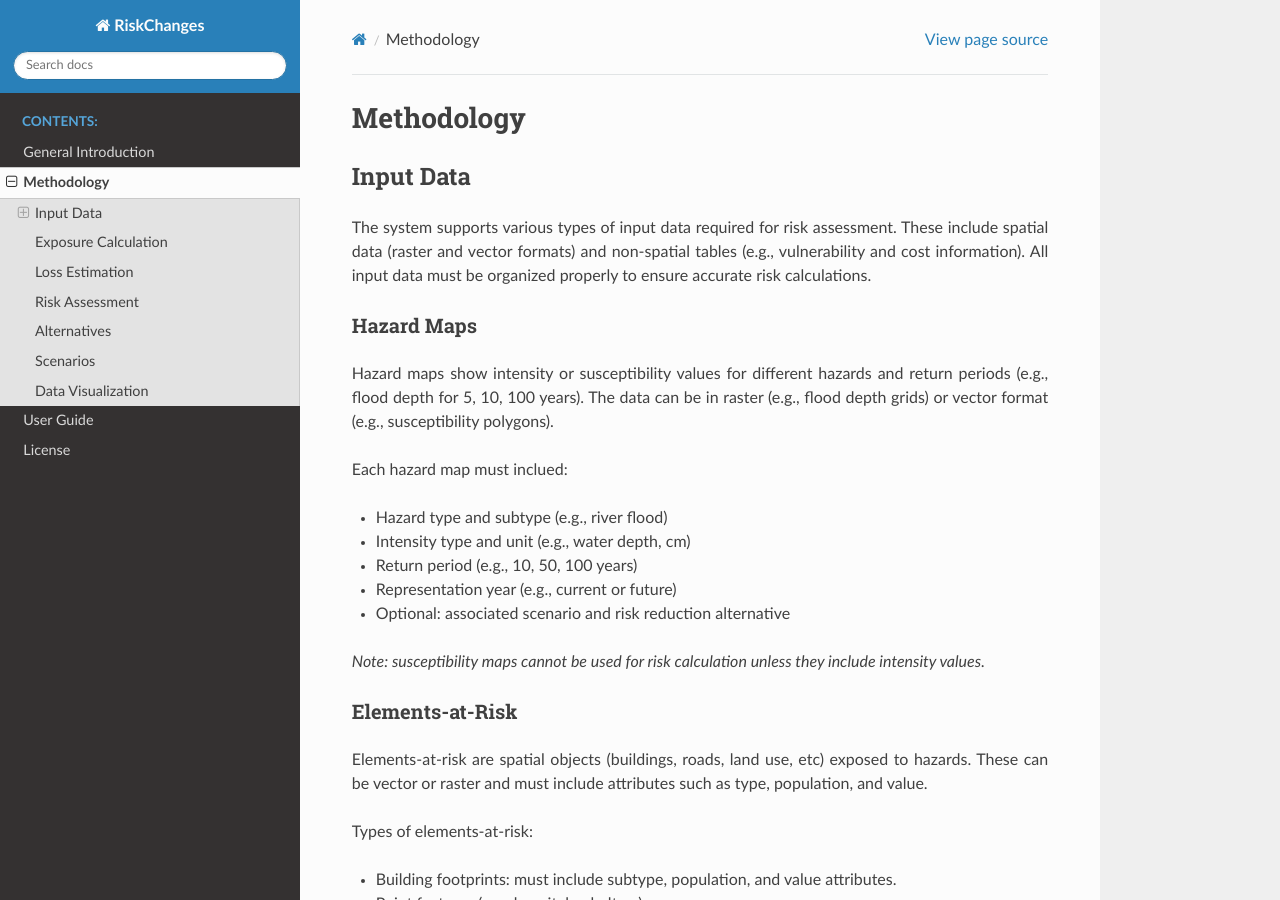
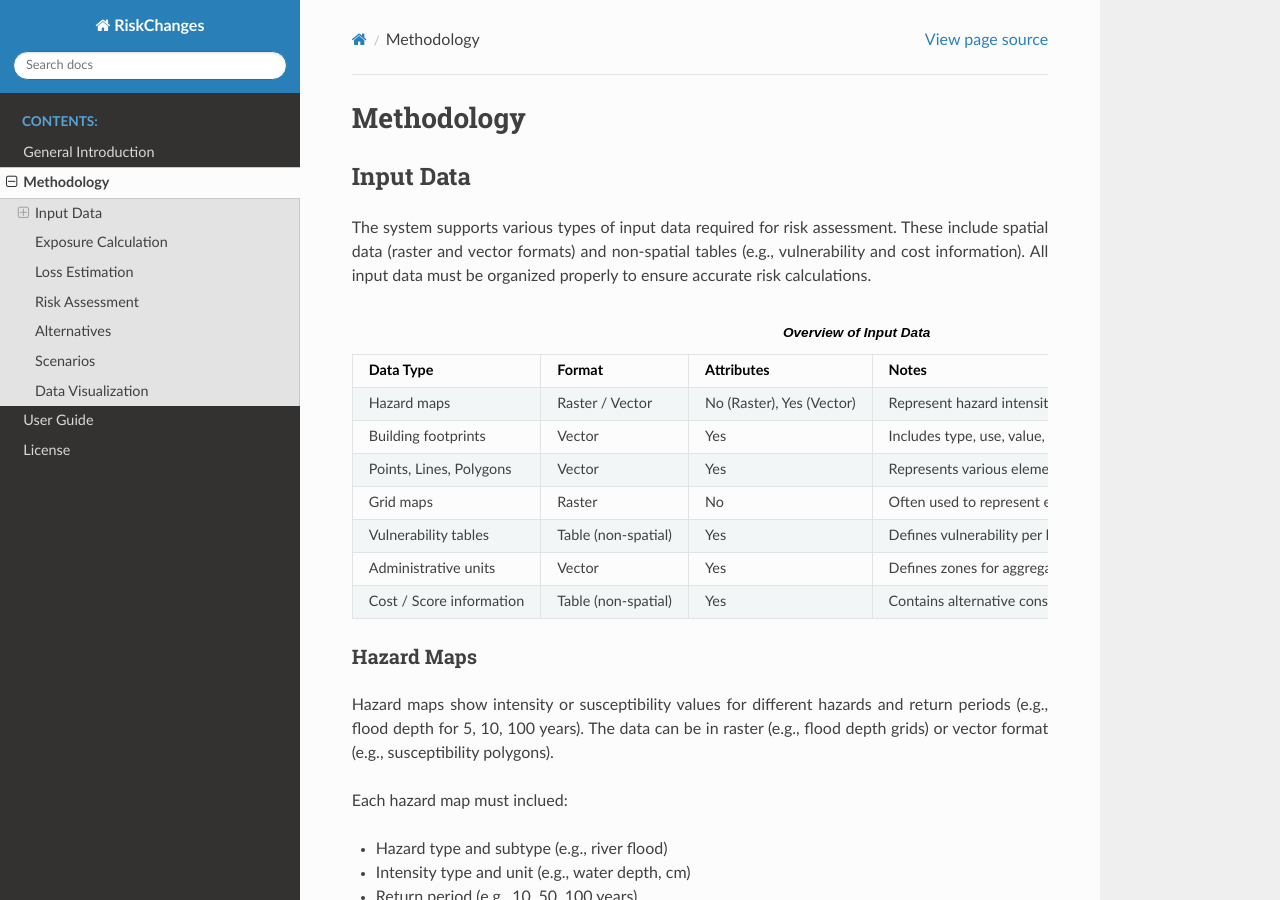
Before and after one commit to RiskChanges/riskchanges-docs, a Sphinx documentation site: the page built from docs/source/methodology.rst, in a window 1280 px wide and 900 px high. Built offline with Sphinx 7.4.7 and the Read the Docs theme 3.1.0, drawn with Linux system fonts in a browser that asks for light colours; part of the change alters nothing that is shown.

Commit message:
Update methodology.rst

```diff
--- a/docs/source/methodology.rst
+++ b/docs/source/methodology.rst
@@ -5,23 +5,42 @@ Input Data
 ^^^^^^^^^^^^^
 The system supports various types of input data required for risk assessment. These include spatial data (raster and vector formats) and non-spatial tables (e.g., vulnerability and cost information). All input data must be organized properly to ensure accurate risk calculations.
 
-+-----------------------------+-----------------------+-------------------------------+--------------------------------------------------------------------------------+
-| **Data Type**               | **Format**            | **Attributes**                | **Notes**                                                                      |
-+=============================+=======================+===============================+================================================================================+
-| Hazard maps                 | Raster / Vector       | No (Raster), Yes (Vector)     | Represent hazard intensity or susceptibility for different return periods.     |
-+-----------------------------+-----------------------+-------------------------------+--------------------------------------------------------------------------------+
-| Building footprints         | Vector                | Yes                           | Includes type, use, value, and population attributes.                          |
-+-----------------------------+-----------------------+-------------------------------+--------------------------------------------------------------------------------+
-| Points, Lines, Polygons     | Vector                | Yes                           | Represents various elements-at-risk such as infrastructure, land parcels, etc.|
-+-----------------------------+-----------------------+-------------------------------+--------------------------------------------------------------------------------+
-| Grid maps                   | Raster                | No                            | Often used to represent exposure or hazard intensity in grid format.          |
-+-----------------------------+-----------------------+-------------------------------+--------------------------------------------------------------------------------+
-| Vulnerability tables        | Table (non-spatial)   | Yes                           | Defines vulnerability per hazard intensity class.                              |
-+-----------------------------+-----------------------+-------------------------------+--------------------------------------------------------------------------------+
-| Administrative units        | Vector                | Yes                           | Defines zones for aggregating results and decision-making.                     |
-+-----------------------------+-----------------------+-------------------------------+--------------------------------------------------------------------------------+
-| Cost / Score information    | Table (non-spatial)   | Yes                           | Contains alternative construction costs and performance scoring.               |
-+-----------------------------+-----------------------+-------------------------------+--------------------------------------------------------------------------------+
+.. list-table:: **Overview of Input Data**
+   :widths: 20 20 20 40
+   :header-rows: 1
+
+   * - **Data Type**
+     - **Format**
+     - **Attributes**
+     - **Notes**
+   * - Hazard maps
+     - Raster / Vector
+     - No (Raster), Yes (Vector)
+     - Represent hazard intensity or susceptibility for different return periods.
+   * - Building footprints
+     - Vector
+     - Yes
+     - Includes type, use, value, and population attributes.
+   * - Points, Lines, Polygons
+     - Vector
+     - Yes
+     - Represents various elements-at-risk such as infrastructure, land parcels, etc.
+   * - Grid maps
+     - Raster
+     - No
+     - Often used to represent exposure or hazard intensity in grid format.
+   * - Vulnerability tables
+     - Table (non-spatial)
+     - Yes
+     - Defines vulnerability per hazard intensity class.
+   * - Administrative units
+     - Vector
+     - Yes
+     - Defines zones for aggregating results and decision-making.
+   * - Cost / Score information
+     - Table (non-spatial)
+     - Yes
+     - Contains alternative construction costs and performance scoring.
 
 
 Hazard Maps
```
